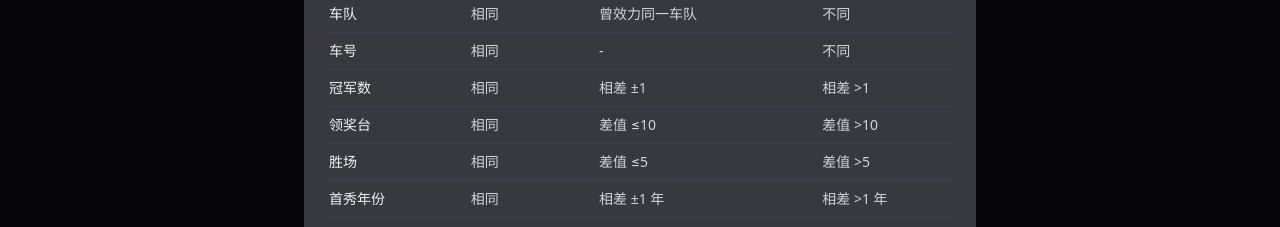
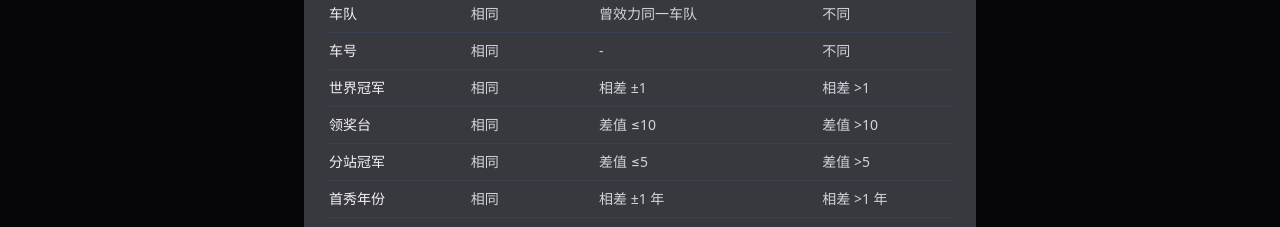
Before and after one commit to rayyyy122/F1-Guess-Game, a React (Vite) app in the folder f1-guess/: page / in a window 1280 px wide. Shown: the part 522-749 px from the top of the page. Built offline with nearby package versions, Linux system fonts and the light colour scheme.

Commit message:
feat: 优化文案
- 搜索框提示改为: 输入车手名字(中文或英文)...
- 表头 冠军 改为 世界冠军, 胜场 改为 分站冠军
- HelpModal 规则表同步术语

```diff
--- a/f1-guess/src/components/GuessTable/GuessTable.tsx
+++ b/f1-guess/src/components/GuessTable/GuessTable.tsx
@@ -9,9 +9,9 @@ const columns = [
   { key: 'nationality', label: '国籍' },
   { key: 'team', label: '车队' },
   { key: 'number', label: '车号' },
-  { key: 'championships', label: '冠军' },
+  { key: 'championships', label: '世界冠军' },
   { key: 'podiums', label: '领奖台' },
-  { key: 'wins', label: '胜场' },
+  { key: 'wins', label: '分站冠军' },
   { key: 'debutYear', label: '首秀' },
   { key: 'active', label: '现役' },
 ] as const
--- a/f1-guess/src/components/HelpModal/HelpModal.tsx
+++ b/f1-guess/src/components/HelpModal/HelpModal.tsx
@@ -9,9 +9,9 @@ const rules = [
   { label: '国籍', correct: '相同', close: '-', wrong: '不同' },
   { label: '车队', correct: '相同', close: '曾效力同一车队', wrong: '不同' },
   { label: '车号', correct: '相同', close: '-', wrong: '不同' },
-  { label: '冠军数', correct: '相同', close: '相差 ±1', wrong: '相差 >1' },
+  { label: '世界冠军', correct: '相同', close: '相差 ±1', wrong: '相差 >1' },
   { label: '领奖台', correct: '相同', close: '差值 ≤10', wrong: '差值 >10' },
-  { label: '胜场', correct: '相同', close: '差值 ≤5', wrong: '差值 >5' },
+  { label: '分站冠军', correct: '相同', close: '差值 ≤5', wrong: '差值 >5' },
   { label: '首秀年份', correct: '相同', close: '相差 ±1 年', wrong: '相差 >1 年' },
   { label: '现役状态', correct: '相同', close: '-', wrong: '不同' },
 ]
--- a/f1-guess/src/components/SearchBox/SearchBox.tsx
+++ b/f1-guess/src/components/SearchBox/SearchBox.tsx
@@ -70,7 +70,7 @@ export function SearchBox({ onSelect, disabled, guessedIds }: SearchBoxProps) {
         onChange={(e) => setQuery(e.target.value)}
         onKeyDown={handleKeyDown}
         disabled={disabled}
-        placeholder="搜索 F1 车手..."
+        placeholder="输入车手名字(中文或英文)..."
         className="w-full px-4 py-3 rounded-lg bg-f1-gray text-f1-text placeholder-gray-400 border-2 border-transparent focus:border-f1-red focus:outline-none disabled:opacity-50 disabled:cursor-not-allowed"
       />
       {isOpen && (
```
